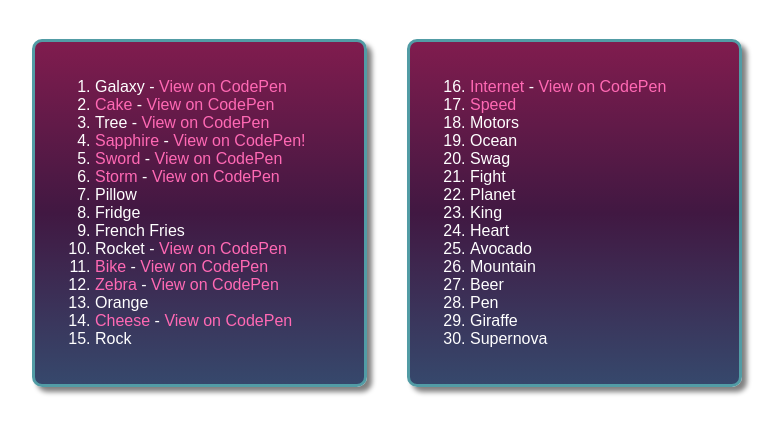
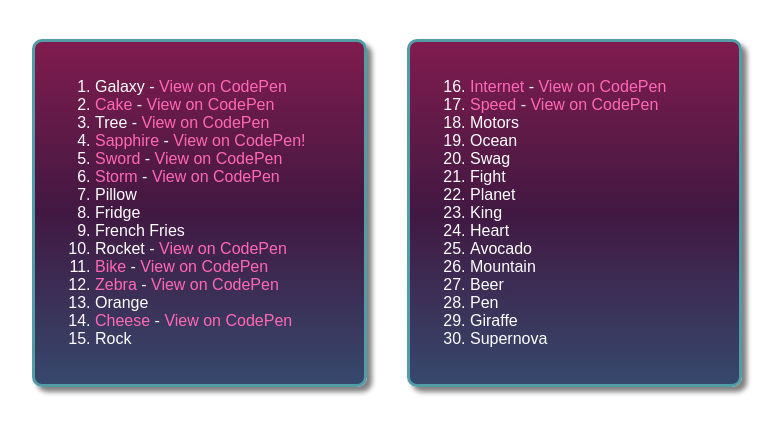
Before and after one commit to threadkind/codevember2017, a plain HTML site: page index.html in a window 1280 px wide. Shown: the part 61-494 px from the top of the page, without its empty margins (253-1034 px from the left). Drawn offline with Linux system fonts and the light colour scheme.

Commit message:
updated index page with speed pen link

```diff
--- a/index.html
+++ b/index.html
@@ -30,7 +30,7 @@
   <div class="list" id="list2">
     <ol start="16">
   <li><a href="16Internet/internet.html">Internet</a> - <a href="https://codepen.io/threadkind/full/ZaaELo/" target="_blank">View on CodePen</a></li>
-  <li><a href="17Speed/speed.html">Speed</a></li>
+  <li><a href="17Speed/speed.html">Speed</a> - <a href="https://codepen.io/threadkind/full/vWpOjV/" target="_blank">View on CodePen</a></li>
   <li>Motors</li>
   <li>Ocean</li>
   <li>Swag</li>
```
